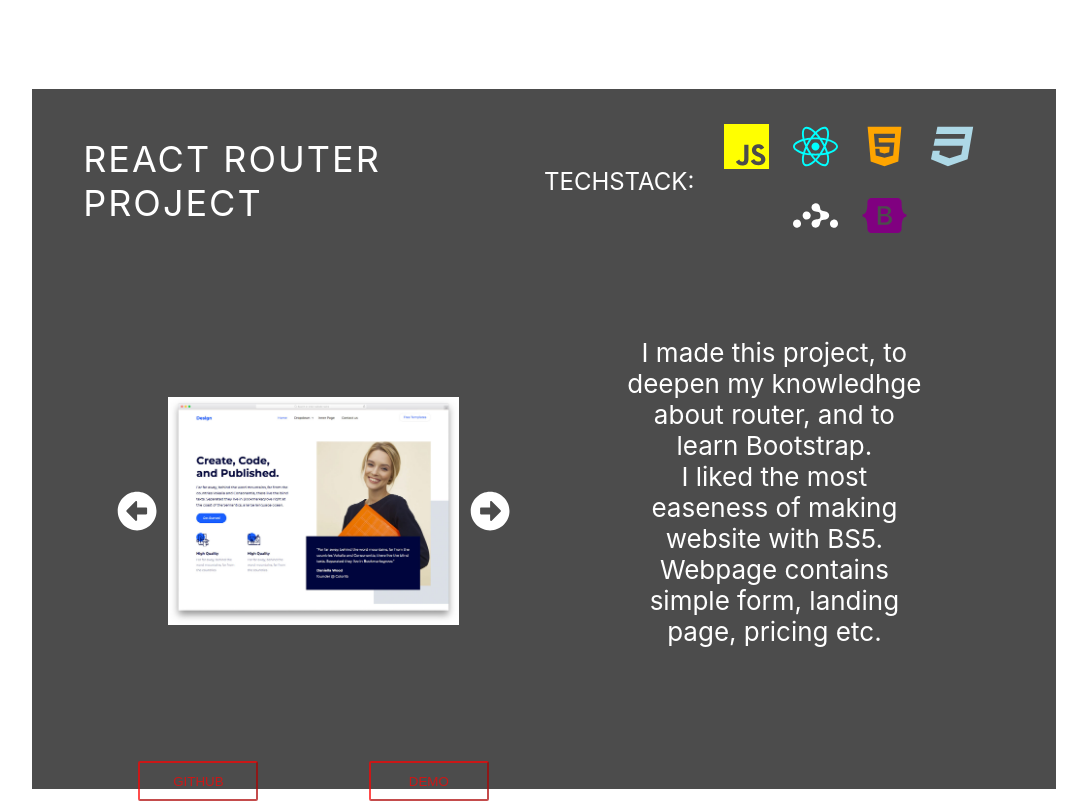
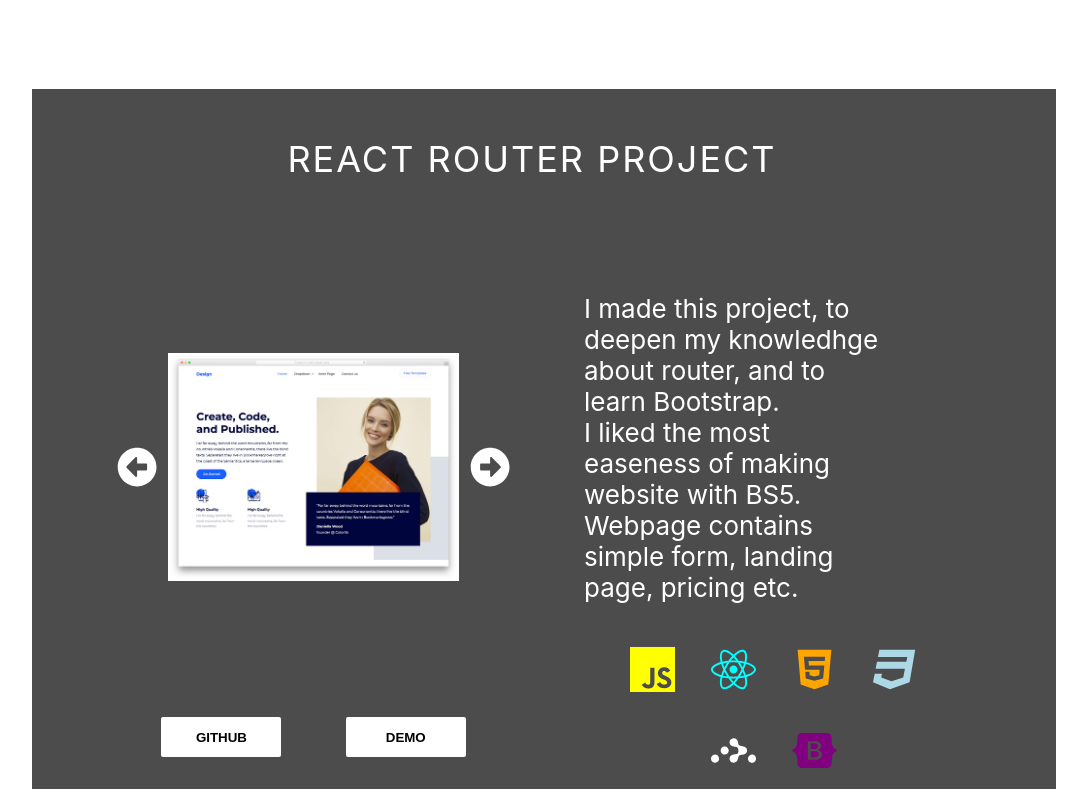
Before and after one commit to Budyn1/real-portfolio, a React (Create React App) app: page / in a window 1280 px wide. Shown: the part 2880-3683 px from the top of the page, without its empty margins (96-1183 px from the left). Built offline with nearby package versions, Linux system fonts and the light colour scheme.

Commit message:
updated pccat styling

```diff
--- a/src/components/PCat.js
+++ b/src/components/PCat.js
@@ -18,8 +18,18 @@ setTimeout(()=>{setDemoShow(false)}, 5000)
       <div className="bar">
         <div className="title">
           <p className="text">REACT ROUTER PROJECT</p>
-          <div className="tech">
-            <p>TECHSTACK:</p>
+        </div>
+        <div className="pCpage">
+          <div className="imgCon">
+            <Carousel />
+            <div className="projectsLinks">
+              <a href="https://github.com/Budyn1/clutchGH" target="_blank"><button>GITHUB</button></a>
+              <button onClick={demoHandler}>DEMO</button>
+              {demoShow === true ? <div className="popup">Sorry, site hasn't been hosted yet</div> : ""}
+            </div>
+          </div>
+          <div className="textCon">
+          <p className="para">I made this project, to deepen my knowledhge about router, and to learn Bootstrap. <br/>I liked the most easeness of making website with BS5. <br/> Webpage contains simple form, landing page, pricing etc.</p>
             <div className="techCon">
               {props.js}
               {props.react}
@@ -30,17 +40,6 @@ setTimeout(()=>{setDemoShow(false)}, 5000)
             </div>
           </div>
         </div>
-        <div className="pCpage">
-          <div className="imgCon">
-            <Carousel />
-            <div className="projectsLinks">
-              <a href="https://github.com/Budyn1/clutchGH" target="_blank"><button>GITHUB</button></a>
-              <button onClick={demoHandler}>DEMO</button>
-              {demoShow === true ? <div className="popup">Sorry, site hasn't been hosted yet</div> : ""}
-            </div>
-          </div>
-          <div className="textCon"><p className="para">I made this project, to deepen my knowledhge about router, and to learn Bootstrap. <br/>I liked the most easeness of making website with BS5. <br/> Webpage contains simple form, landing page, pricing etc.</p></div>
-        </div>
       </div>
     </div>
   );
--- a/src/components/PCatCSS.css
+++ b/src/components/PCatCSS.css
@@ -24,7 +24,7 @@
 .title {
   display: flex;
   flex-direction: row;
-  justify-content: space-between;
+  justify-content: center;
   width: 70%;
   margin-top: 12px;
 }
@@ -60,7 +60,7 @@
 }
 
 .pCI {
-  margin: 12px;
+  margin: 18px;
 }
 
 .tech {
@@ -90,7 +90,7 @@
 }
 
 .projectsLinks {
-  width: 100%;
+  width: 80%;
   display: flex;
   align-items: center;
   justify-content: space-around;
@@ -98,33 +98,34 @@
 }
 
 .projectsLinks button {
-  border-color: rgba(255,0,0,0.7);
-  background-color: transparent;
-  border-width: 2px;
-  color: rgba(255, 0, 0,0.7);
+  border-color: white;
+  background-color: white;
+  border-width: 0px;
+  color: black;
   width: 120px;
   height: 40px;
   border-radius: 2px;
+  font-weight: bold;
 }
 
 .projectsLinks button:hover {
-  border-color: white;
-  color: white;
   cursor: pointer;
+  background-color: rgba(255,255,255,0.6)
 }
 
 
 .textCon {
   padding: 50px 40px 50px 40px;
   font-size: 22px;
-  text-align: center;
+  text-align: ;
   display: flex;
-  justify-content: center;
+  justify-content: space-between;
   max-width: 50%;
+  flex-direction: column;
 }
 
 .para {
-  text-align: center;
+  text-align:;
   width: 80%;
   word-wrap: normal;
   font-size: 26px;
@@ -144,6 +145,16 @@
   justify-content: center;
   align-items: center;
   animation: popup-ani 5s
+}
+
+@media only screen and (max-width: 750px) {
+  .popup {
+    animation: none;
+    bottom: 0px;
+    right: 0px;
+    width: 100vw;
+    height: 40px;
+  }
 }
 
 @keyframes popup-ani {
```
